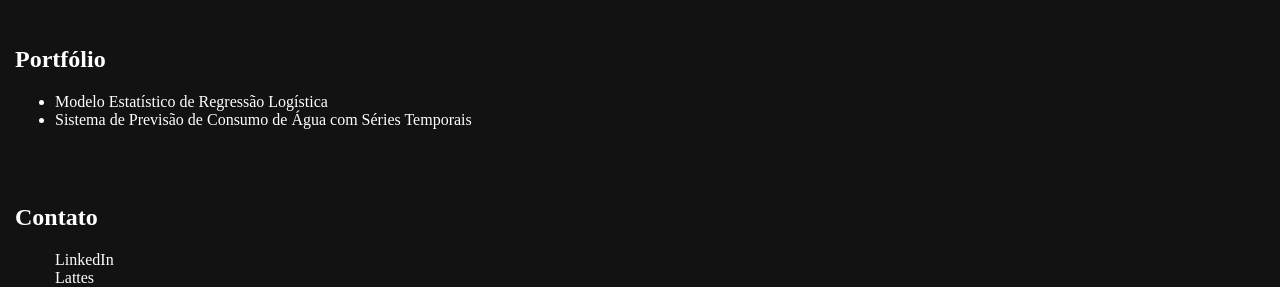
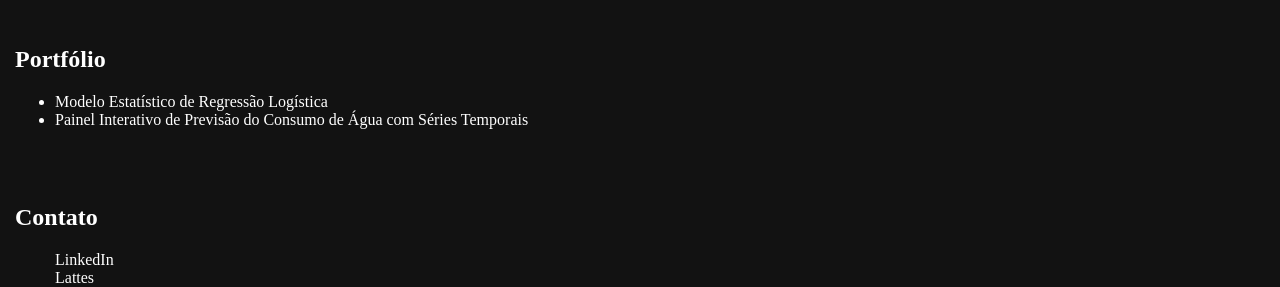
Before and after one commit to redsonlopez/page, a Jekyll site: the page built from index.html, in a window 1280 px wide. Shown: the part 351-638 px from the top of the page. Built offline with Jekyll 4.4.1, drawn with Linux system fonts in a browser that asks for light colours.

Commit message:
update portfolio title

```diff
--- a/index.html
+++ b/index.html
@@ -17,7 +17,7 @@ title: Desenvolvedor de Software
   <h2>Portfólio</h2>
   <ul>
     <li><a href="https://github.com/redsonlopez/binary_classification_diabetes/blob/main/regression_diabetes.ipynb" target="_blank" rel="noopener noreferrer">Modelo Estatístico de Regressão Logística</a></li>
-    <li><a href="https://redsonlopez-forecast-water-appapp-ulo5y7.streamlit.app/" target="_blank" rel="noopener noreferrer">Sistema de Previsão de Consumo de Água com Séries Temporais</a></li>
+    <li><a href="https://redsonlopez-forecast-water-appapp-ulo5y7.streamlit.app/" target="_blank" rel="noopener noreferrer">Painel Interativo de Previsão do Consumo de Água com Séries Temporais</a></li>
   </ul>
 </section>
 
```
